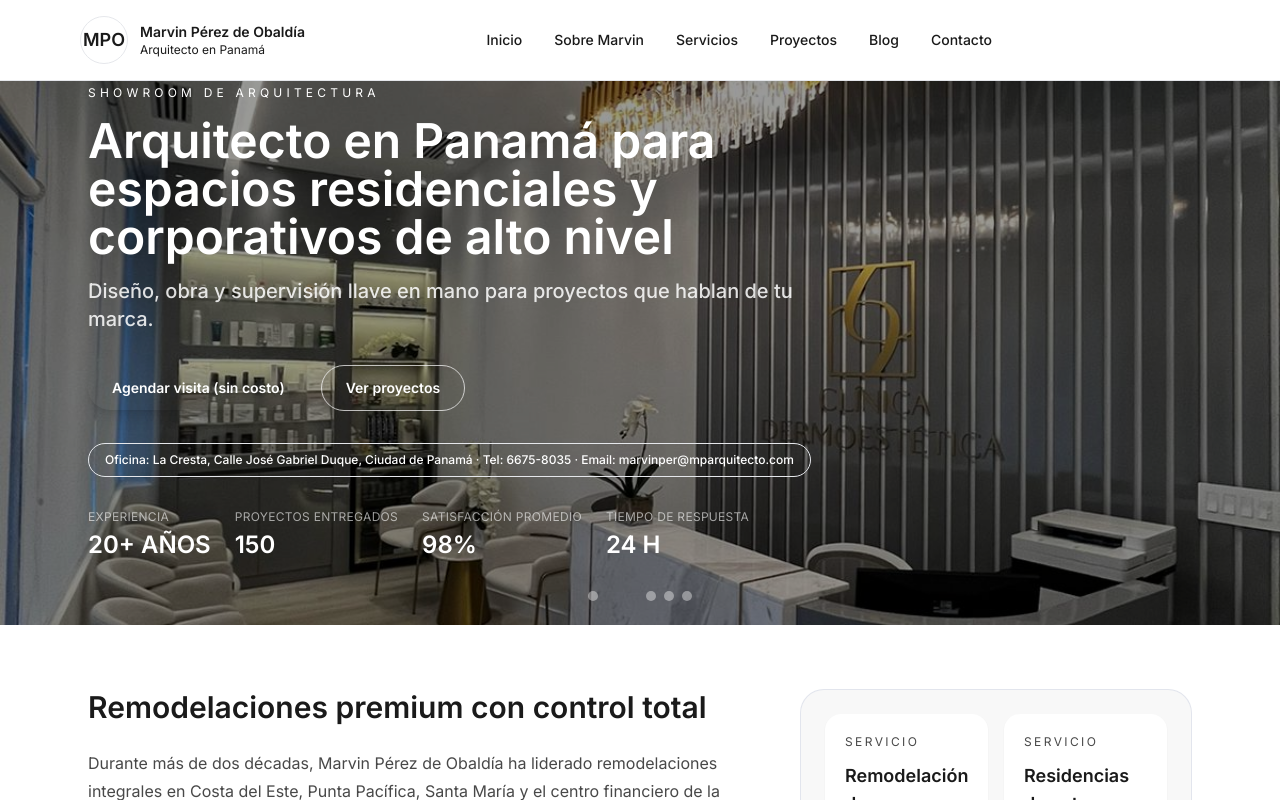
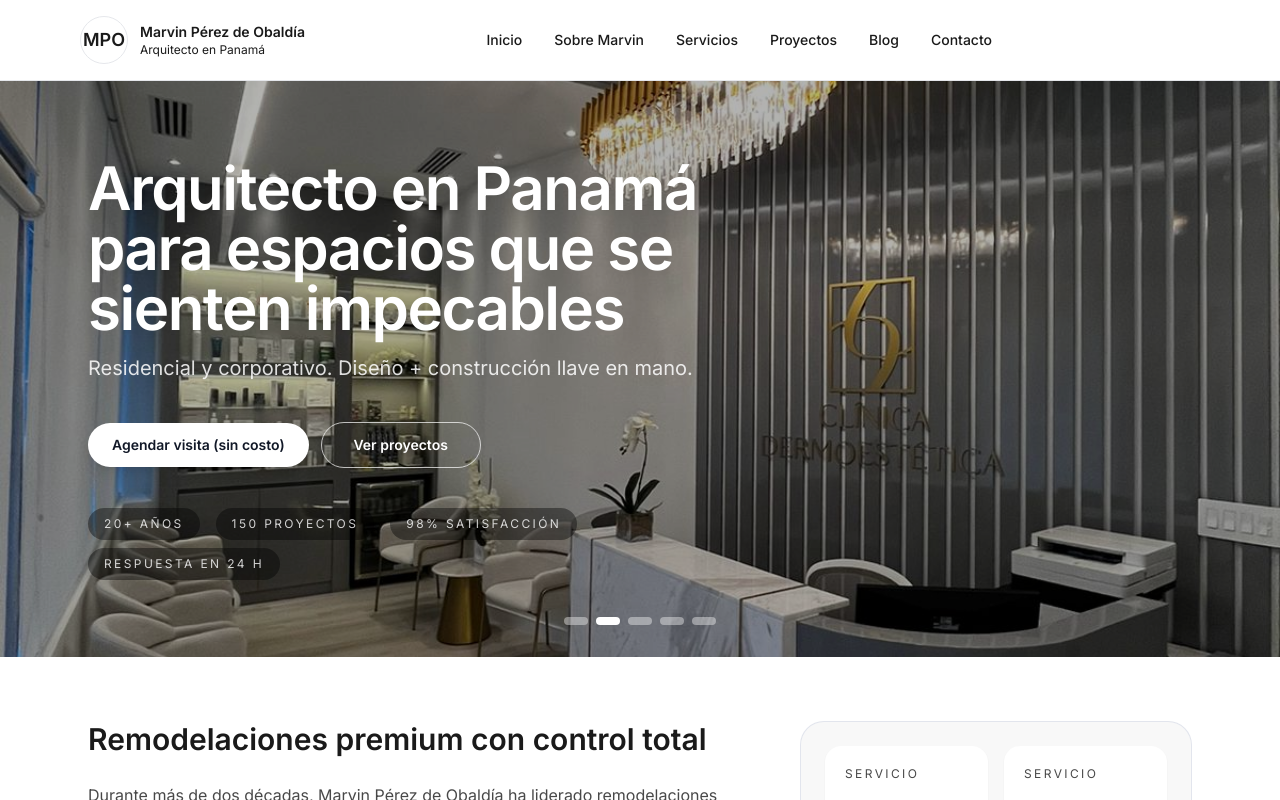
Before and after one commit to Pachosan13/marvin-arquitecto-website, a React (Vite) app: page / in a window 1280 px wide. Shown: the top 800 px of the page. Built offline with nearby package versions, Linux system fonts and the light colour scheme.

Commit message:
fix(home): declutter hero carousel

```diff
--- a/src/components/HeroShowcase.tsx
+++ b/src/components/HeroShowcase.tsx
@@ -1,5 +1,4 @@
 import { useEffect, useMemo, useRef, useState } from 'react';
-import LocationBadge from './ui/LocationBadge';
 
 interface HeroSlide {
   readonly src: string;
@@ -7,7 +6,6 @@ interface HeroSlide {
 }
 
 interface HeroShowcaseProps {
-  readonly eyebrow: string;
   readonly heading: string;
   readonly subheading: string;
   readonly slides: readonly HeroSlide[];
@@ -15,69 +13,60 @@ interface HeroShowcaseProps {
   readonly secondaryCtaHref: string;
 }
 
-function HeroShowcase({
-  eyebrow,
-  heading,
-  subheading,
-  slides,
-  primaryCtaHref,
-  secondaryCtaHref,
-}: HeroShowcaseProps) {
+const AUTO_PLAY_INTERVAL = 6000;
+
+function HeroShowcase({ heading, subheading, slides, primaryCtaHref, secondaryCtaHref }: HeroShowcaseProps) {
   const [activeIndex, setActiveIndex] = useState(0);
-  const isPaused = useRef(false);
+  const timerRef = useRef<number | null>(null);
   const hasMultipleSlides = slides.length > 1;
 
+  const prefersReducedMotion = useMemo(() => {
+    if (typeof window === 'undefined') {
+      return false;
+    }
+    return window.matchMedia?.('(prefers-reduced-motion: reduce)')?.matches ?? false;
+  }, []);
+
   useEffect(() => {
-    if (!hasMultipleSlides) {
+    if (!hasMultipleSlides || prefersReducedMotion) {
       return () => undefined;
     }
 
-    const interval = setInterval(() => {
-      if (!isPaused.current) {
-        setActiveIndex((prev) => (prev + 1) % slides.length);
+    if (timerRef.current !== null) {
+      window.clearInterval(timerRef.current);
+    }
+    timerRef.current = window.setInterval(() => {
+      setActiveIndex((prev) => (prev + 1) % slides.length);
+    }, AUTO_PLAY_INTERVAL);
+
+    return () => {
+      if (timerRef.current) {
+        window.clearInterval(timerRef.current);
       }
-    }, 5000);
+    };
+  }, [hasMultipleSlides, prefersReducedMotion, slides.length]);
 
-    return () => clearInterval(interval);
-  }, [hasMultipleSlides, slides.length]);
-
-  useEffect(() => {
-    function handleKeyDown(event: KeyboardEvent) {
-      if (!hasMultipleSlides) {
-        return;
-      }
-      if (event.key === 'ArrowLeft') {
-        event.preventDefault();
-        setActiveIndex((prev) => (prev - 1 + slides.length) % slides.length);
-      } else if (event.key === 'ArrowRight') {
-        event.preventDefault();
-        setActiveIndex((prev) => (prev + 1) % slides.length);
-      }
-    }
-
-    window.addEventListener('keydown', handleKeyDown);
-    return () => window.removeEventListener('keydown', handleKeyDown);
-  }, [hasMultipleSlides, slides.length]);
-
-  const badges = useMemo(
-    () => [
-      { label: 'Experiencia', value: '20+ años' },
-      { label: 'Proyectos entregados', value: '150' },
-      { label: 'Satisfacción promedio', value: '98%' },
-      { label: 'Tiempo de respuesta', value: '24 h' },
-    ],
+  const socialProof = useMemo(
+    () => ['20+ años', '150 proyectos', '98% satisfacción', 'Respuesta en 24 h'],
     [],
   );
 
   return (
     <section
-      className="relative isolate flex h-[68vh] min-h-[520px] w-full items-end overflow-hidden bg-black text-white"
       aria-labelledby="home-hero-heading"
+      className="relative isolate flex h-[72vh] min-h-[520px] w-full items-center overflow-hidden bg-black text-white"
       onMouseEnter={() => {
-        isPaused.current = true;
+        if (timerRef.current) {
+          window.clearInterval(timerRef.current);
+          timerRef.current = null;
+        }
       }}
       onMouseLeave={() => {
-        isPaused.current = false;
+        if (hasMultipleSlides && !prefersReducedMotion && timerRef.current === null) {
+          timerRef.current = window.setInterval(() => {
+            setActiveIndex((prev) => (prev + 1) % slides.length);
+          }, AUTO_PLAY_INTERVAL);
+        }
       }}
     >
       <div className="absolute inset-0">
@@ -94,61 +83,61 @@ function HeroShowcase({
                 isActive ? 'opacity-100' : 'opacity-0'
               }`}
               loading={index === 0 ? 'eager' : 'lazy'}
-              fetchPriority={index === 0 ? 'high' : undefined}
-              decoding="async"
+              // @ts-expect-error fetchPriority aún no está en las definiciones de React
+              fetchPriority={index === 0 ? 'high' : 'auto'}
+              decoding={index === 0 ? 'sync' : 'async'}
             />
           );
         })}
-        <div className="absolute inset-0 bg-black/40" aria-hidden />
+        <div aria-hidden className="absolute inset-0 bg-black/30" />
       </div>
 
-      <div className="relative z-10 mx-auto w-full max-w-6xl px-6 py-16">
-        <div className="max-w-3xl space-y-8">
+      <div className="relative z-10 mx-auto w-full max-w-6xl px-6">
+        <div className="max-w-2xl space-y-8 text-left md:space-y-10">
           <div className="space-y-4">
-            <p className="text-xs uppercase tracking-[0.35em] text-secondary">{eyebrow}</p>
-            <h2 id="home-hero-heading" className="text-4xl font-semibold leading-tight text-white sm:text-5xl">
+            <h2 id="home-hero-heading" className="text-4xl font-semibold tracking-tight text-white md:text-6xl">
               {heading}
             </h2>
-            <p className="text-lg font-medium text-white/85 sm:text-xl">{subheading}</p>
+            <p className="text-lg text-white/85 md:text-xl">{subheading}</p>
           </div>
-          <div className="flex flex-col items-start gap-3 sm:flex-row sm:items-center">
+
+          <div className="flex flex-wrap items-center gap-3 text-sm">
             <a
               href={primaryCtaHref}
-              className="inline-flex items-center justify-center rounded-full bg-secondary px-6 py-3 text-sm font-semibold text-white shadow-lg transition-transform hover:-translate-y-1 focus-visible:outline-none focus-visible:ring-2 focus-visible:ring-white focus-visible:ring-offset-2 focus-visible:ring-offset-black"
+              className="inline-flex min-w-[200px] items-center justify-center rounded-full bg-white px-6 py-3 font-semibold text-gray-900 shadow-lg transition-transform duration-300 hover:-translate-y-1 focus-visible:outline-none focus-visible:ring-2 focus-visible:ring-offset-2 focus-visible:ring-offset-black"
             >
               Agendar visita (sin costo)
             </a>
             <a
               href={secondaryCtaHref}
-              className="inline-flex items-center justify-center rounded-full border border-white/70 px-6 py-3 text-sm font-semibold text-white transition-colors hover:bg-white/10 focus-visible:outline-none focus-visible:ring-2 focus-visible:ring-white focus-visible:ring-offset-2 focus-visible:ring-offset-black"
+              className="inline-flex min-w-[160px] items-center justify-center rounded-full border border-white/70 px-6 py-3 font-semibold text-white transition-colors duration-300 hover:bg-white/10 focus-visible:outline-none focus-visible:ring-2 focus-visible:ring-white focus-visible:ring-offset-2 focus-visible:ring-offset-black"
             >
               Ver proyectos
             </a>
           </div>
-          <LocationBadge variant="dark" />
-          <dl className="flex flex-wrap gap-6 text-sm uppercase text-white/80">
-            {badges.map((badge) => (
-              <div key={badge.label} className="space-y-1">
-                <dt className="text-xs tracking-wide text-white/60">{badge.label}</dt>
-                <dd className="text-2xl font-semibold text-white">{badge.value}</dd>
-              </div>
+
+          <div className="flex flex-wrap items-center gap-x-4 gap-y-2 text-xs uppercase tracking-[0.2em] text-white/80">
+            {socialProof.map((item) => (
+              <span key={item} className="rounded-full bg-black/40 px-4 py-2">
+                {item}
+              </span>
             ))}
-          </dl>
+          </div>
         </div>
       </div>
 
       {hasMultipleSlides ? (
-        <div className="absolute inset-x-0 bottom-6 z-10 flex items-center justify-center gap-2">
+        <div className="absolute bottom-8 left-1/2 z-10 flex -translate-x-1/2 items-center gap-2" aria-label="Control de carrusel">
           {slides.map((slide, index) => {
             const isActive = index === activeIndex;
             return (
               <button
                 key={slide.src}
                 type="button"
-                className={`h-2.5 w-2.5 rounded-full transition-all duration-300 focus-visible:outline-none focus-visible:ring-2 focus-visible:ring-secondary focus-visible:ring-offset-2 focus-visible:ring-offset-black ${
-                  isActive ? 'w-8 bg-secondary' : 'bg-white/40'
+                aria-label={`Ver imagen ${index + 1} de ${slides.length}`}
+                className={`h-2 w-6 rounded-full transition-all duration-300 focus-visible:outline-none focus-visible:ring-2 focus-visible:ring-white focus-visible:ring-offset-2 focus-visible:ring-offset-black ${
+                  isActive ? 'bg-white' : 'bg-white/40 hover:bg-white/60'
                 }`}
-                aria-label={`Ver imagen ${index + 1} de ${slides.length}`}
                 onClick={() => setActiveIndex(index)}
               />
             );
--- a/src/pages/Home.tsx
+++ b/src/pages/Home.tsx
@@ -11,23 +11,23 @@ import { processSteps, projects, serviceFaqs, testimonials } from './data/siteCo
 const heroSlides = [
   {
     src: '/carrusel/carrusel2.jpg',
-    alt: 'Sala de estar iluminada de un apartamento remodelado con mobiliario contemporáneo',
+    alt: 'Sala de estar remodelada con mobiliario contemporáneo y luz natural en Ciudad de Panamá',
   },
   {
     src: '/carrusel/carrusel4.jpg',
-    alt: 'Detalle de cocina gourmet con isla en mármol y luminarias suspendidas',
+    alt: 'Lobby corporativo en madera y cristal diseñado por Marvin Pérez de Obaldía',
   },
   {
     src: '/carrusel/carrusel6.jpg',
-    alt: 'Área social con ventanales de piso a techo y acabados cálidos',
+    alt: 'Área social con acabados cálidos y ventanales de piso a techo en Panamá',
   },
   {
-    src: '/carrusel/carrusel7.jpg',
-    alt: 'Lobby corporativo con revestimientos de madera y mobiliario a medida',
+    src: '/oficina1.jpg',
+    alt: 'Oficina ejecutiva con diseño contemporáneo y mobiliario a medida en Ciudad de Panamá',
   },
   {
-    src: '/oficina2.jpg',
-    alt: 'Sala de reuniones corporativa con paneles de madera y vista a la ciudad de Panamá',
+    src: '/CASAIV.jpg',
+    alt: 'Residencia familiar con integración interior-exterior remodelada en Panamá',
   },
 ];
 
@@ -85,12 +85,11 @@ function Home() {
         openGraph={{ type: 'website', image: 'https://marvin-arquitecto.com/marviper.jpg' }}
       />
       <HeroShowcase
-        eyebrow="Showroom de arquitectura"
-        heading="Arquitecto en Panamá para espacios residenciales y corporativos de alto nivel"
-        subheading="Diseño, obra y supervisión llave en mano para proyectos que hablan de tu marca."
+        heading="Arquitecto en Panamá para espacios que se sienten impecables"
+        subheading="Residencial y corporativo. Diseño + construcción llave en mano."
         slides={heroSlides}
         primaryCtaHref="https://wa.me/50766758035?text=Hola%20Marvin%2C%20quiero%20cotizar"
-        secondaryCtaHref="#proyectos"
+        secondaryCtaHref="/proyectos"
       />
       <section className="bg-white py-16">
         <div className="mx-auto flex w-full max-w-6xl flex-col gap-10 px-6 lg:flex-row lg:items-start">
```
